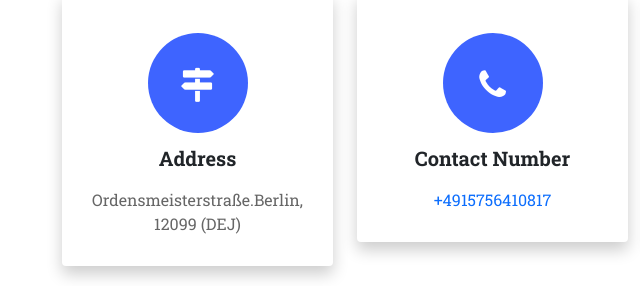
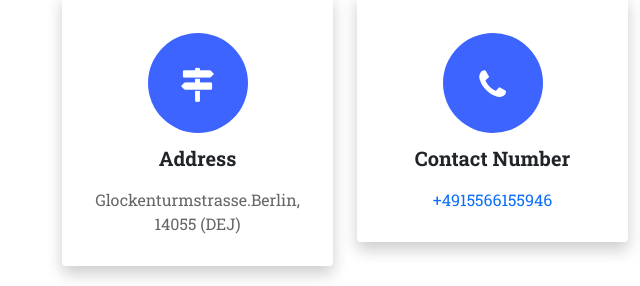
Before and after one commit to kunalshridhar1/kunalshridhar.github.io, a plain HTML site: page index.html in a window 1280 px wide. Shown: the part 5128-5414 px from the top of the page, 0-640 px from the left. Drawn offline with nearby package versions, Linux system fonts and the light colour scheme.

Commit message:
Update index.html

```diff
--- a/index.html
+++ b/index.html
@@ -324,7 +324,7 @@
                                 <div class="card-circle-icon"><i class="fa fa-map-signs" aria-hidden="true"></i></div>
                             </div>
                             <div class="card-heading">Address</div>
-                            <div class="card-para">Ordensmeisterstraße.Berlin, 12099 (DEJ)</div>
+                            <div class="card-para">Glockenturmstrasse.Berlin, 14055 (DEJ)</div>
                         </div>
                     </div>
                 </div>
@@ -335,7 +335,7 @@
                                 <div class="card-circle-icon"><i class="fa fa-phone" aria-hidden="true"></i></div>
                             </div>
                             <div class="card-heading">Contact Number</div>
-                            <div class="card-para"><a class="card-link" href="https://wa.me/+4915756410817">+4915756410817</a></div>
+                            <div class="card-para"><a class="card-link" href="https://wa.me/+4915566155946">+4915566155946</a></div>
                         </div>
                     </div>
                 </div>
```
